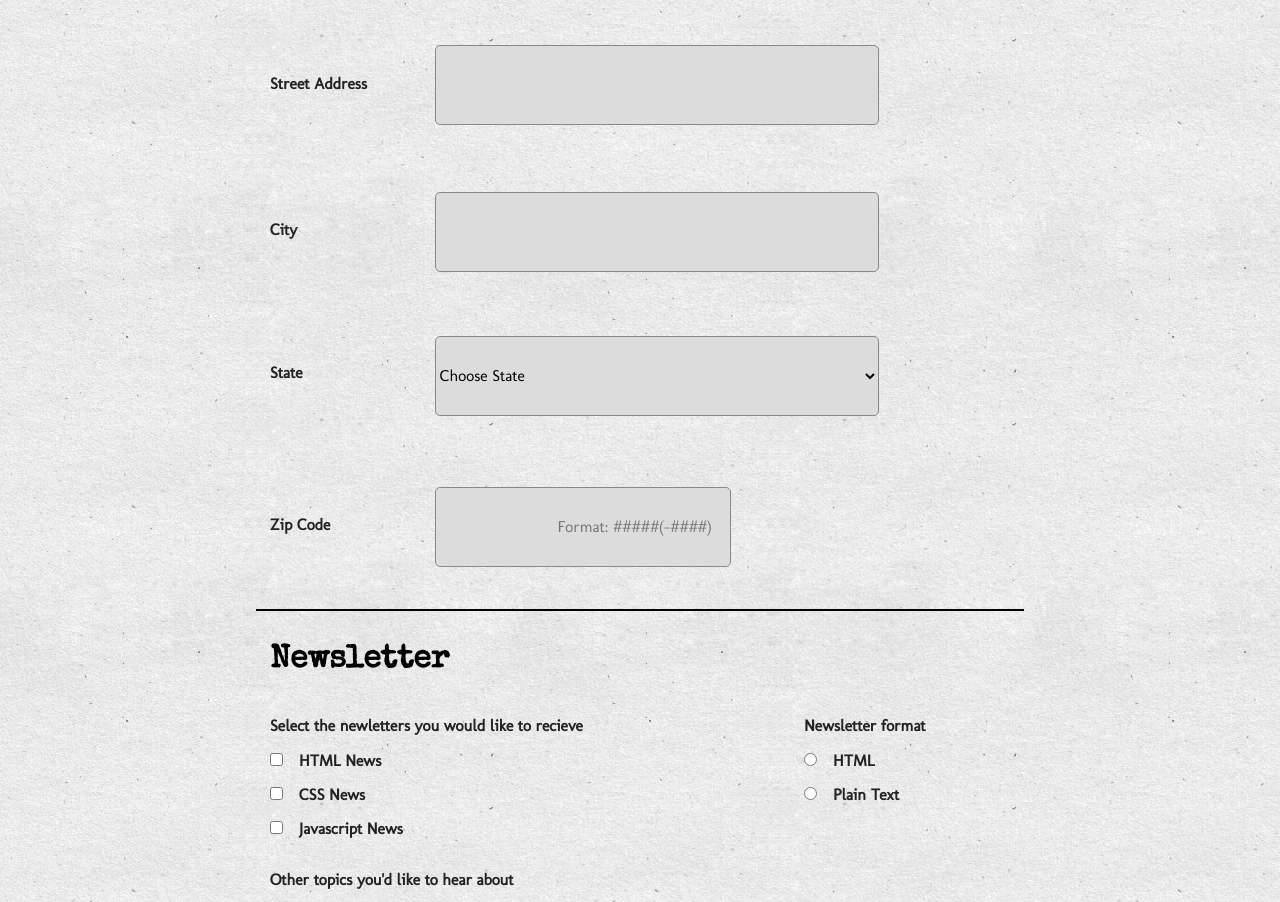
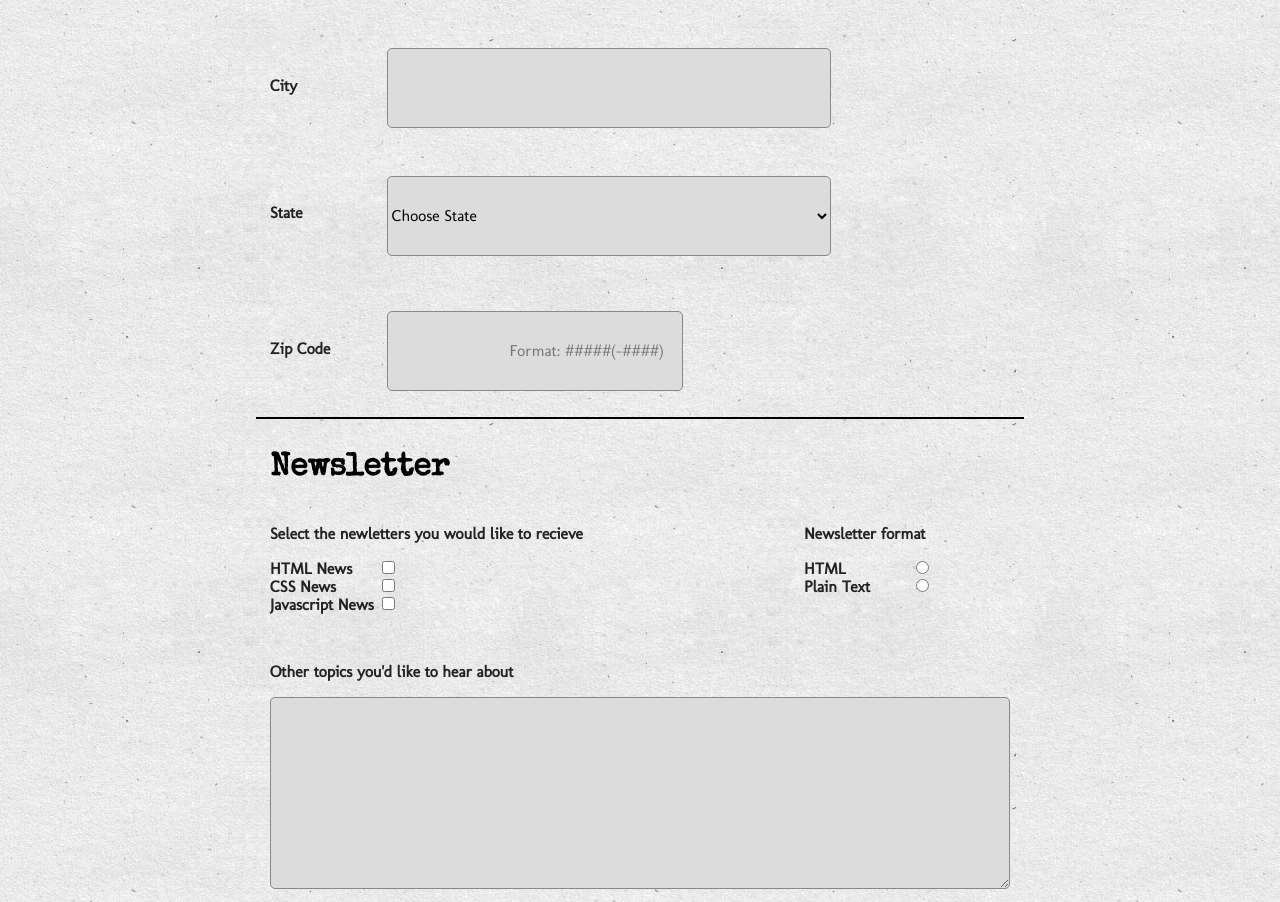
Before and after one commit to claydunsmore/onlineRegistrationForm_04_30_16, a plain HTML site: page index.html in a window 1280 px wide. Shown: the part 1129-2031 px from the top of the page. Drawn offline with nearby package versions, Linux system fonts and the light colour scheme.

Commit message:
onlineRegistrationFormRevOne_05_01_16
-Changed <span> tags to <label> tags per instructor request. (Lines: 27,
30, 33, 129, 130, 131, 136, 139, 142)
-Changed <p> tag to <label> and added for attribute tagging
id="otherTopics" in <textarea> id attribute per instructor request.
(Line: 142)
-Applied, "hidden selected disabled" attributes to first option tag in
select menu per instructor request.  (Line: 66)
-Added pseudo active element to submit button
-Additional refactoring to HTML5 markup
-Additional refactoring to CSS markup

```diff
--- a/css/styles.css
+++ b/css/styles.css
@@ -5,7 +5,6 @@
 	box-sizing: border-box;
 }
 body {
-
 	font-family: 'Molengo', sans-serif;
 	font-weight: bold;
 	background: url('../img/natural_paper.png');
@@ -21,6 +20,10 @@ body {
 }
 .app__div--container {
 	width: 90%;
+}
+h1,
+.app__div--container,
+.header__p--grabber {
 	margin: 0 auto;
 }
 h1, legend,
@@ -33,6 +36,10 @@ legend,
 #submit{
 	font-size: 2em;
 }
+legend,
+.header__p--grabber {
+	font-weight: 700;
+}
 .contact__div--checkboxDiv,
 .contact__div--radioDiv,
 .contact__div--blackLine,
@@ -41,22 +48,6 @@ textarea,
 select,
 #submit {
 	width: 100%;
-}
-
-/* image hack used to hide alt text in images...replaces -9999px method, author: Jeff Zeldman*/
-
-.hide-text {
-    text-indent: 100%;
-	white-space: nowrap;
-	overflow: hidden;
-}
-
- /*clearfix method when you want to extend background behind images*/
-
-.group:after {
-    content: " ";
-	display: table;
-	clear: both;
 }
 
 /*Header Content*/
@@ -68,7 +59,6 @@ h1,
 	text-align: center;
 }
 h1 {
-	margin: 0 auto;
 	padding: 1em 0;
 	background-color: #333;
 	color: #fff;
@@ -76,8 +66,6 @@ h1 {
 }
 .header__p--grabber {
 	color: #000;
-	font-weight: 700;
-	margin: 0 auto;
 	padding: .5em 0 .2em 0 ;
 }
 .header__div--blackLineOne {
@@ -98,13 +86,13 @@ fieldset {
 }
 legend {
 	padding: 1em 0;
-	font-weight: 700;
 }
 label,
 [name="titleFormat"] {
 	display: inline-block;
 }
-label, p, span {
+label,
+p {
 	color: #222;
 }
 label {
@@ -114,8 +102,7 @@ input,
 keygen,
 select,
 select[size="0"],
-select[size="1"],
-textarea {
+select[size="1"] {
     border: none;
 }
 input,
@@ -129,7 +116,9 @@ select {
     -ms-transition: all .5s ease-out;
     transition: all .5s ease-out
 }
-input:focus, textarea:focus, select:focus {
+input:focus,
+textarea:focus,
+select:focus {
 	background-color: #fff;
 }
 [type="checkbox"],
@@ -137,9 +126,10 @@ input:focus, textarea:focus, select:focus {
 	width: auto;
 	margin: 0 1em 0 0;
 }
+
 #mrRadioButton,
-#msRadioButton,
-#mrsRadioButton  {
+#mrsRadioButton,
+#msRadioButton {
 	position: relative;
 	top: .1em;
 }
@@ -148,7 +138,7 @@ input:focus, textarea:focus, select:focus {
 	margin: 0 0 0 .6em;
 }
 #mrsRadioButton {
-	margin: 0 0 0 .21em;
+	margin: 0 0 0 .2em;
 }
 #zipCode {
 	width: 95%;
@@ -159,6 +149,10 @@ input:focus, textarea:focus, select:focus {
 	color: #fff;
 	height: 3.5em;
 	margin: 2em 0 1em 0;
+	box-shadow: inset -.1em -.1em #666;
+}
+#submit:active {
+	box-shadow: inset .1em .1em #666;
 }
 #otherTopics {
 	height: 12em;
@@ -168,9 +162,7 @@ input:focus, textarea:focus, select:focus {
 	height: .1em;
 	clear: both;
 }
-.contact__div--checkboxDiv,
-.contact__div--radioDiv,
-.contact__span--nameTitle {
+.contact__label--nameTitle {
 	margin: 0 0 1em 0;
 }
 .contact__input--inputHeight {
@@ -190,6 +182,13 @@ input:focus, textarea:focus, select:focus {
 :-moz-placeholder {
     text-align: right;
 }
+.contact__label--newsType,
+.contact__label--formatType {
+	margin: .5em 0 .5em 0;
+}
+.contact__label--fullblock {
+	width: 100%;
+}
 
 /*Footer Content*/
 
@@ -200,18 +199,25 @@ input:focus, textarea:focus, select:focus {
 
 @media screen and (min-width: 760px) {
 
-	.app__div--container {
-		margin: 0 auto;
+	.app__div--container,
+	input,
+	select {
+	    width: 60%;
 	}
-	.app__div--container, input, select {
-	    width: 60%;
+
+	/*Header Content*/
+
+	#mrRadioButton,
+	#msRadioButton,
+	#mrsRadioButton {
+		margin: 0 0 0 .6em;
 	}
 
 	/*Contact Content*/
 
 	label {
 		float: left;
-		width: 8em;
+		width: 5em;
 		margin: 2em 2.3em 1em 0;
 		color: #222;
 	}
@@ -230,28 +236,53 @@ input:focus, textarea:focus, select:focus {
 	#zipCode {
 		width: 40%;
    }
+    .contact__label--nameTitle {
+		margin: 0;
+		width: 2em;
+   }
 	.contact__option--chooseStateColor {
 		padding: 0 0 0 1em;
    }
-    .contact__div--text {
-		float: left;
-		clear: left;
-		width: 100%;
-		padding-bottom: 1em;
-	}
-	.contact__label--input,
-	.contact__label--age,
-	.contact__label--selectState {
+    .contact__label--newsType,
+    .contact__label--formatType	{
+	   width: 7em;
+	   height: 1.1em;
+	   margin: 0;
+   }
+    .contact__label--age,
+	.contact__label--selectState,
+	.contact__label--fullName,
+	.contact__label--email,
+	.contact__label--primary,
+	.contact__label--secondary,
+	.contact__label--address,
+	.contact__label--city,
+	.contact__label--zipCode {
 		position: relative;
 	}
-	.contact__label--input {
+	.contact__label--fullName ,
+	.contact__label--zipCode,
+	.contact__label--age {
 		top: 2em;
 	}
-	.contact__label--age {
-		top: 1em;
+	.contact__label--primary,
+	.contact__label--secondary {
+		top: .9em;
+	}
+	.contact__label--email,
+	.contact__label--address {
+		top: 1.5em;
+	}
+	.contact__label--city {
+		top: 2em;
 	}
 	.contact__label--selectState {
 		top: 1.8em;
+	}
+	.contact__div--newsletterReceipt,
+	.contact__div--newsFormat,
+	.contact__label--fullblock{
+		width: 33.3em;
 	}
 }
 
@@ -272,10 +303,7 @@ input:focus, textarea:focus, select:focus {
 	    float: left;
 	    padding-bottom: 1em;
 	}
-	.floatLeft {
-		float: left;
-	}
-	.contact__p--fullblock {
+	.contact__label--fullblock {
 		width: 100%;
 	}
  }
--- a/index.html
+++ b/index.html
@@ -23,47 +23,47 @@
 				<div class="header__div--blackLineOne"></div>
 				<div class="header__div--blackLineTwo"></div>
 				<fieldset><legend>Contact Information</legend>
-					<div class="contact__div--text">
 						<div class="contact__div--radioDiv">
-							<span class="contact__span--nameTitle">Mr.</span><input type="radio" id="mrRadioButton" name="titleFormat" tabindex="1" value="Mr."><br>
+							<label class="contact__label--nameTitle" for="mrRadioButton">Mr&period;</label><input type="radio" id="mrRadioButton" name="titleFormat" tabindex="1" value="Mr."><br>
 						</div>
 						<div class="contact__div--radioDiv">
-							<span class="contact__span--nameTitle">Mrs.</span><input type="radio" id="mrsRadioButton" name="titleFormat"  tabindex="2" value="Mrs."><br>
+							<label class="contact__label--nameTitle" for="mrsRadioButton" >Mrs&period;</label><input type="radio" id="mrsRadioButton" name="titleFormat"  tabindex="2" value="Mrs."><br>
 						</div>
 						<div class="contact__div--radioDiv">
-							<span class="contact__span--nameTitle">Ms.</span><input type="radio" id="msRadioButton" name="titleFormat"  tabindex="3" value="Ms."><br>
+							<label class="contact__label--nameTitle" for="msRadioButton">Ms&period;</label><input type="radio" id="msRadioButton" name="titleFormat"  tabindex="3" value="Ms."><br>
 						</div>
-						<label for="fullName" class="contact__label--input">Full Name</label><br>
+						<div>
+						<label for="fullName" class="contact__label--fullName">Full Name</label><br>
 							<input type="text" id="fullName" placeholder="Required" class="contact__input--inputHeight" tabindex="4" required><br>
 						</div>
-						<div class="contact__div--text">
+						<div>
 						<label for="age" class="contact__label--age">Age</label><br>
 							<input type="number" id="age" class="contact__input--inputHeight" tabindex="5"><br>
 						</div>
-						<div class="contact__div--text">
-							<label for="email" class="contact__label--input">Email Address</label><br>
+						<div>
+							<label for="email" class="contact__label--email">Email Address</label><br>
 							<input type="email" id="email" placeholder="Required" class="contact__input--inputHeight" tabindex="6" pattern="[a-z0-9._%+-]+@[a-z0-9.-]+\.[a-z]{2,3}$" required><br>
 						</div>
-						<div class="contact__div--text">
-							<label for="primaryPhone" class="contact__label--input">Primary Phone Number</label><br>
+						<div>
+							<label for="primaryPhone" class="contact__label--primary">Primary Phone Number</label><br>
 							<input type="text" id="primaryPhone" placeholder="Format: ###-###-####" class="contact__input--inputHeight" tabindex="7" pattern="\d{3}[\-]\d{3}[\-]\d{4}"><br>
 						</div>
-						<div class="contact__div--text">
-							<label for="secondaryPhone" class="contact__label--input">Secondary Phone Number</label><br>
+						<div>
+							<label for="secondaryPhone" class="contact__label--secondary">Secondary Phone Number</label><br>
 							<input type="text" id="secondaryPhone" placeholder="Format: ###-###-####" class="contact__input--inputHeight" tabindex="8" pattern="\d{3}[\-]\d{3}[\-]\d{4}"><br>
 						</div>
-						<div class="contact__div--text">
-							<label for="address" class="contact__label--input">Street Address</label><br>
+						<div>
+							<label for="address" class="contact__label--address">Street Address</label><br>
 							<input type="text" id="address" class="contact__input--inputHeight" tabindex="9"><br>
 						</div>
-						<div class="contact__div--text">
-							<label for="city" class="contact__label--input">City</label><br>
+						<div>
+							<label for="city" class="contact__label--city">City</label><br>
 							<input type="text" id="city" class="contact__input--inputHeight" tabindex="10"><br>
 						</div>
-						<div class="contact__div--text">
+						<div>
 							<label for="state" class="contact__label--selectState">State</label>
 							<select class="contact__input--inputHeight" id="state" tabindex="11">
-								<option class="contact__option--chooseStateColor">Choose State</option>
+								<option class="contact__option--chooseStateColor" hidden selected disabled>Choose State</option>
 								<option value="AL">Alabama</option>
 								<option value="AK">Alaska</option>
 								<option value="AZ">Arizona</option>
@@ -117,8 +117,8 @@
 								<option value="WY">Wyoming</option>
 							</select>
 						</div>
-						<div class="contact__div--text" >
-							<label for="zipCode" class="contact__label--input" >Zip Code</label><br>
+						<div>
+							<label for="zipCode" class="contact__label--zipCode" >Zip Code</label><br>
 							<input type="text" id="zipCode" placeholder="Format: #####(-####)" class="contact__input--inputHeight" tabindex="12" pattern="(\d{5}([\-]\d{4})?)"><br>
 						</div>
 				</fieldset>
@@ -126,31 +126,25 @@
 				<fieldset class="group newsTitle"><legend>Newsletter</legend>
 					<div class="contact__div--newsletterReceipt">
 					<p>Select the newletters you would like to recieve</p>
-					<div class="contact__div--checkboxDiv">
-						<input type="checkbox" id="HTMLCheckButton" tabindex="13"><span>HTML News</span><br>
-					</div>
-					<div class="contact__div--checkboxDiv" >
-						<input type="checkbox" id="CSSCheckButton" tabindex="14" ><span>CSS News</span><br>
-					</div>
-					<div class="contact__div--checkboxDiv">
-						<input type="checkbox" id="JavascriptCheckButton" tabindex="15"><span>Javascript News</span><br>
-					</div>
+						<input type="checkbox" id="HTMLCheckButton" tabindex="13"><label for="HTMLCheckButton" class="contact__label--newsType">HTML News</label><br>
+						<input type="checkbox" id="CSSCheckButton" tabindex="14" ><label for="CSSCheckButton" class="contact__label--newsType" >CSS News</label><br>
+						<input type="checkbox" id="JavascriptCheckButton" tabindex="15"><label for="JavascriptCheckButton" class="contact__label--newsType">Javascript News</label><br>
 					</div>
 					<div class="contact__div--newsFormat">
 					<p>Newsletter format</p>
 					<div class="contact__div--radioDiv">
-						<input type="radio" id="HTMLRadioButton" name="NewsFormat" tabindex="16"><span>HTML</span><br>
+						<input type="radio" id="HTMLRadioButton" name="NewsFormat" tabindex="16"><label for="HTMLRadioButton" class="contact__label--formatType">HTML</label><br>
 					</div>
 					<div class="contact__div--radioDiv">
-						<input type="radio" id="TextRadioButton" name="NewsFormat" tabindex="17"><span>Plain Text</span><br>
+						<input type="radio" id="TextRadioButton" name="NewsFormat" tabindex="17"><label for="TextRadioButton" class="contact__label--formatType">Plain Text</label><br>
 					</div>
 					</div>
-					<p class="floatLeft contact__p--fullblock">Other topics you&apos;d like to hear about</p><br>
-					<textarea id="otherTopics" class="contact__textarea__inputTextareaHeight"></textarea><br>
-						<input type="button" id="submit" value="Sign Up" class="contact__input--inputHeight" tabindex="18">
-						<p class="footer__p--footer-text"> &copy; The Code Review</p>
+					<label class="contact__label--fullblock" for="otherTopics">Other topics you&apos;d like to hear about</label><br>
+					<textarea id="otherTopics" class="contact__textarea__inputTextareaHeight" tabindex="18" ></textarea><br>
+						<input type="button" id="submit" value="Sign Up" class="contact__input--inputHeight" tabindex="19">
+						<p class="footer__p--footer-text">&copy; The Code Review</p>
 				</fieldset>
-				</div>
-			</form>
+			</div>
+		</form>
 	</body>
 </html>
```
